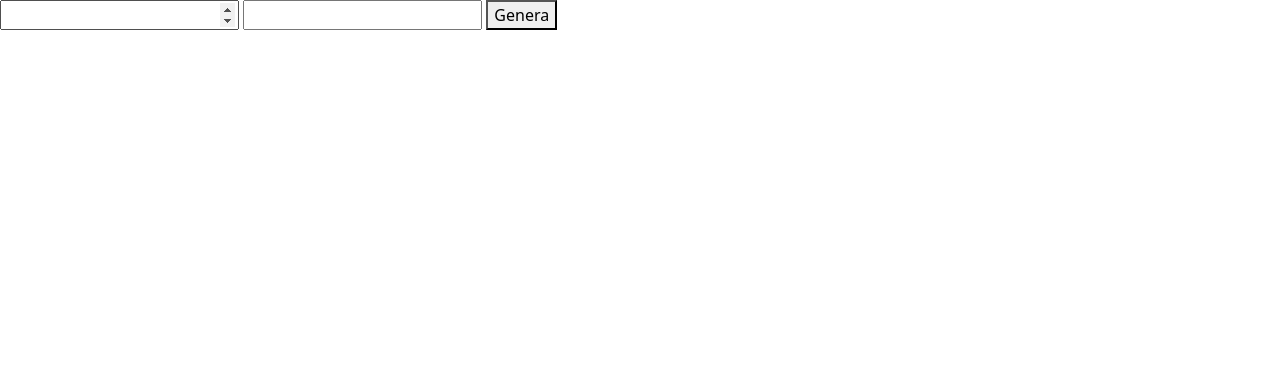
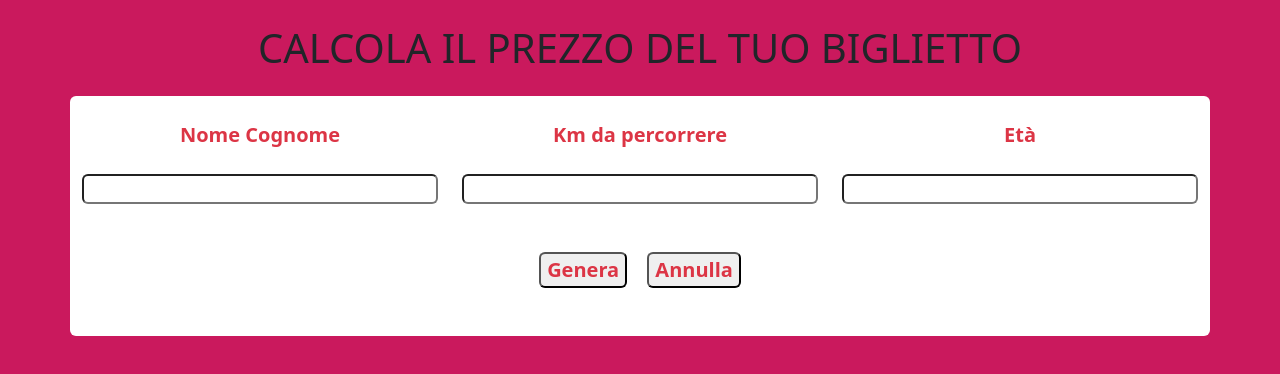
Before and after one commit to MiriamPecora/js-biglietto-treno-form, a plain HTML site: page index.html in a window 1280 px wide. Drawn offline with nearby package versions, Linux system fonts and the light colour scheme.

Commit message:
[UPD] Working on second milestone. Added layout using cols, a new input for the user's name and surname and a new button to cancel and reset (still not functional)

```diff
--- a/index.html
+++ b/index.html
@@ -7,11 +7,43 @@
         <link rel="stylesheet" href="style.css">
         <link href="https://cdn.jsdelivr.net/npm/bootstrap@5.3.3/dist/css/bootstrap.min.css" rel="stylesheet" integrity="sha384-QWTKZyjpPEjISv5WaRU9OFeRpok6YctnYmDr5pNlyT2bRjXh0JMhjY6hW+ALEwIH" crossorigin="anonymous">
     </head>
-    <body>
+    <body class="bg_magenta">
 
-        <input id="age" type="number">
-        <input id="kms" type="number">
-        <button id="submit">Genera</button>
+        <div class="text-center my-4">
+            <h1>CALCOLA IL PREZZO DEL TUO BIGLIETTO</h1>
+        </div>
+        <div class="container rounded bg-white text-center py-4">
+            <div class="row align-items-center">
+                <div class="col">
+                    <div class="d-flex flex-column gap-3">
+                        <label for="name_surname" class="form-label fs-5 text-danger fw-semibold">Nome Cognome</label>
+                        <input class="rounded" id="name_surname" type="text">
+                    </div>
+                </div>
+                <div class="col">
+                    <div class="d-flex flex-column gap-3">
+                        <label for="kms" class="form-label fs-5 text-danger fw-semibold">Km da percorrere</label>
+                        <input class="rounded" id="kms" type="number">
+                    </div>
+                </div>
+                <div class="col">
+                    <div class="d-flex flex-column gap-3">
+                        <label for="age" class="form-label fs-5 text-danger fw-semibold">Età</label>
+                        <input class="rounded" id="age" type="number">
+                    </div>
+                </div>
+                <div class="col-12 mt-5 mb-4">
+                    <div class="">
+                        <button class="mx-2 rounded fs-5 text-danger fw-semibold" id="submit">Genera</button>
+                        <button class="mx-2 rounded fs-5 text-danger fw-semibold" id="cancel">Annulla</button>
+                    </div>
+                </div>
+            </div>
+        </div>
+
+
+
+
 
         <script src="./script.js"></script>
     </body>
--- a/script.js
+++ b/script.js
@@ -5,7 +5,9 @@ const kmPrice = 0.21;
 let totalPrice
 let discount
 
-submitBtn.addEventListener('click', function () {
+submitBtn.addEventListener('click', function (event) {
+    event.preventDefault();
+
     ageInput = document.getElementById("age").value;
     kmInput = document.getElementById("kms").value;
     console.log (ageInput, "questa è la tua età")
--- a/style.css
+++ b/style.css
@@ -0,0 +1,7 @@
+.bg_magenta{
+    background-color: rgb(202, 25, 93);
+}
+
+.bg-white{
+    background-color: white;
+}
```
